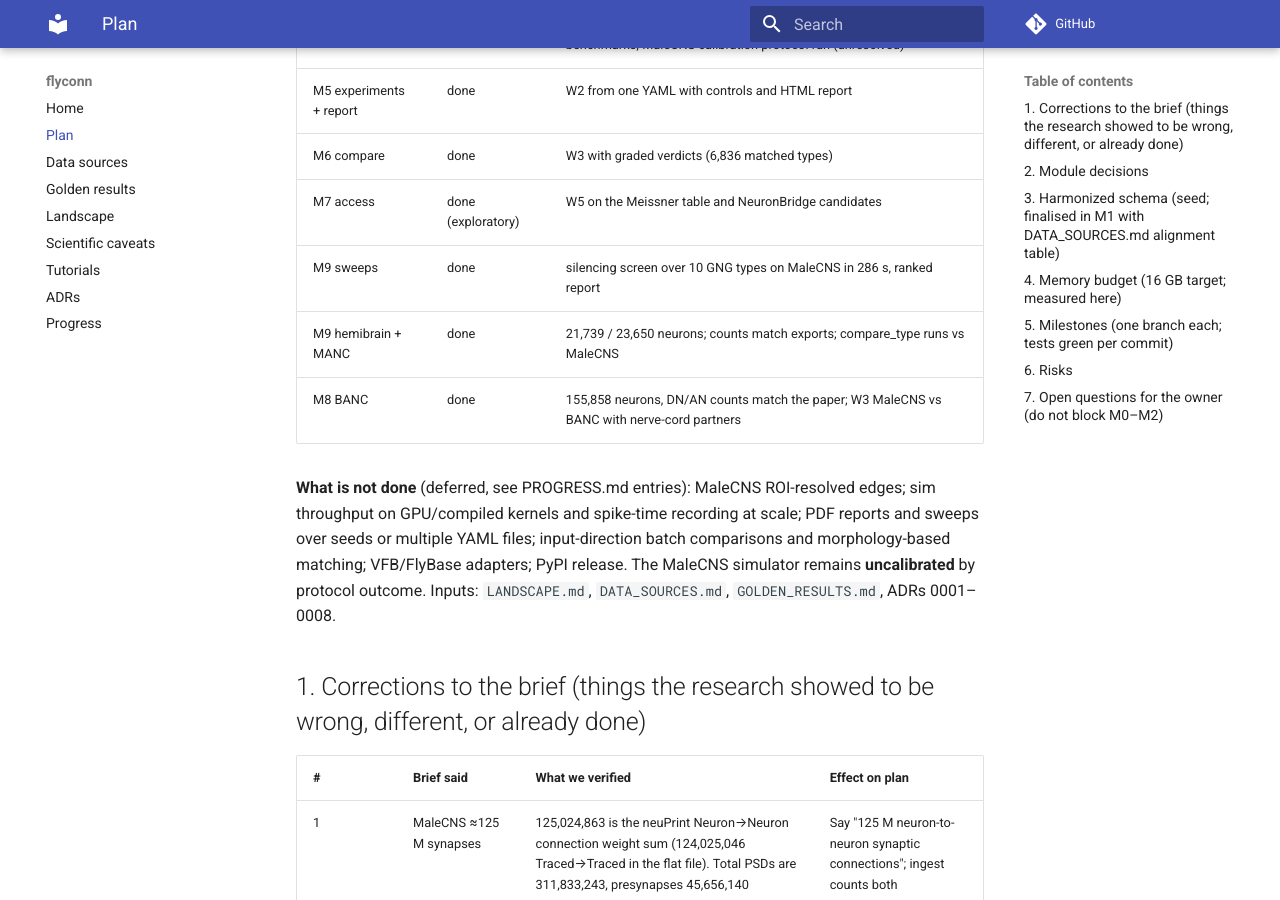
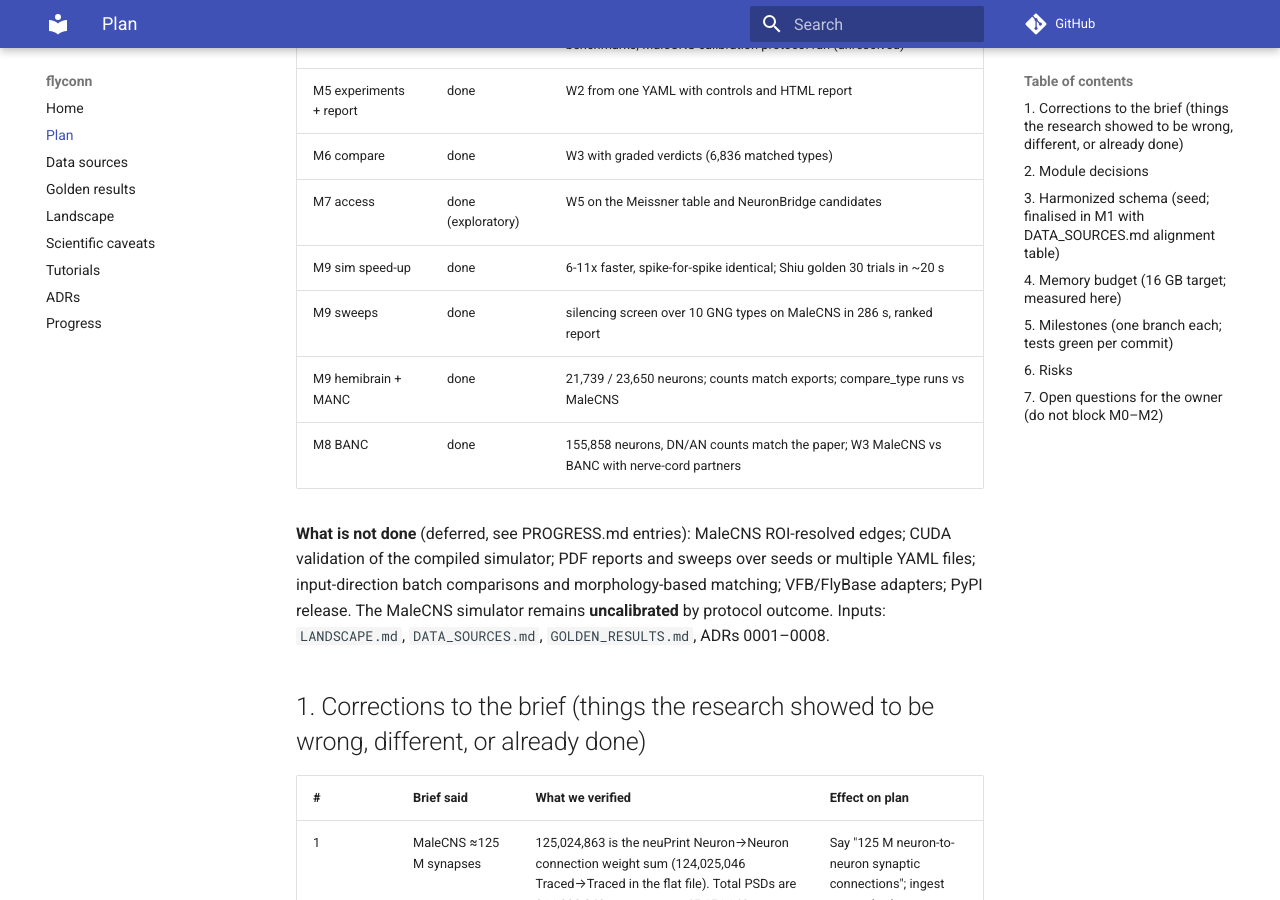
Before and after one commit to moiz-lakkadkutta/flyconn, an MkDocs documentation site: the page built from docs/PLAN.md, in a window 1280 px wide and 900 px high, scrolled down 493 px. Built offline with MkDocs 1.6.1 and Material for MkDocs 9.7.7, drawn with Linux system fonts in a browser that asks for light colours; comment, search, counter and statistics services are not loaded.

Commit message:
docs(m9): simulator speed-up in changelog, progress and plan
Co-Authored-By: Claude Opus 5.5 <noreply@anthropic.com>
Claude-Session: https://claude.ai/code/session_0146ujhCdFL57yDjC7Thhn4c

```diff
--- a/docs/PLAN.md
+++ b/docs/PLAN.md
@@ -12,11 +12,12 @@ Status: Phase 0 output, 2026-09-26; approved 2026-09-26 ("go with recommendation
 | M5 experiments + report | done | W2 from one YAML with controls and HTML report |
 | M6 compare | done | W3 with graded verdicts (6,836 matched types) |
 | M7 access | done (exploratory) | W5 on the Meissner table and NeuronBridge candidates |
+| M9 sim speed-up | done | 6-11x faster, spike-for-spike identical; Shiu golden 30 trials in ~20 s |
 | M9 sweeps | done | silencing screen over 10 GNG types on MaleCNS in 286 s, ranked report |
 | M9 hemibrain + MANC | done | 21,739 / 23,650 neurons; counts match exports; compare_type runs vs MaleCNS |
 | M8 BANC | done | 155,858 neurons, DN/AN counts match the paper; W3 MaleCNS vs BANC with nerve-cord partners |
 
-**What is not done** (deferred, see PROGRESS.md entries): MaleCNS ROI-resolved edges; sim throughput on GPU/compiled kernels and spike-time recording at scale; PDF reports and sweeps over seeds or multiple YAML files; input-direction batch comparisons and morphology-based matching; VFB/FlyBase adapters; PyPI release. The MaleCNS simulator remains **uncalibrated** by protocol outcome.
+**What is not done** (deferred, see PROGRESS.md entries): MaleCNS ROI-resolved edges; CUDA validation of the compiled simulator; PDF reports and sweeps over seeds or multiple YAML files; input-direction batch comparisons and morphology-based matching; VFB/FlyBase adapters; PyPI release. The MaleCNS simulator remains **uncalibrated** by protocol outcome.
 Inputs: `LANDSCAPE.md`, `DATA_SOURCES.md`, `GOLDEN_RESULTS.md`, ADRs 0001–0008.
 
 ## 1. Corrections to the brief (things the research showed to be wrong, different, or already done)
```
Also changed, not shown: CHANGELOG.md (+3 -0 lines), docs/PROGRESS.md (+1 -1 lines).
